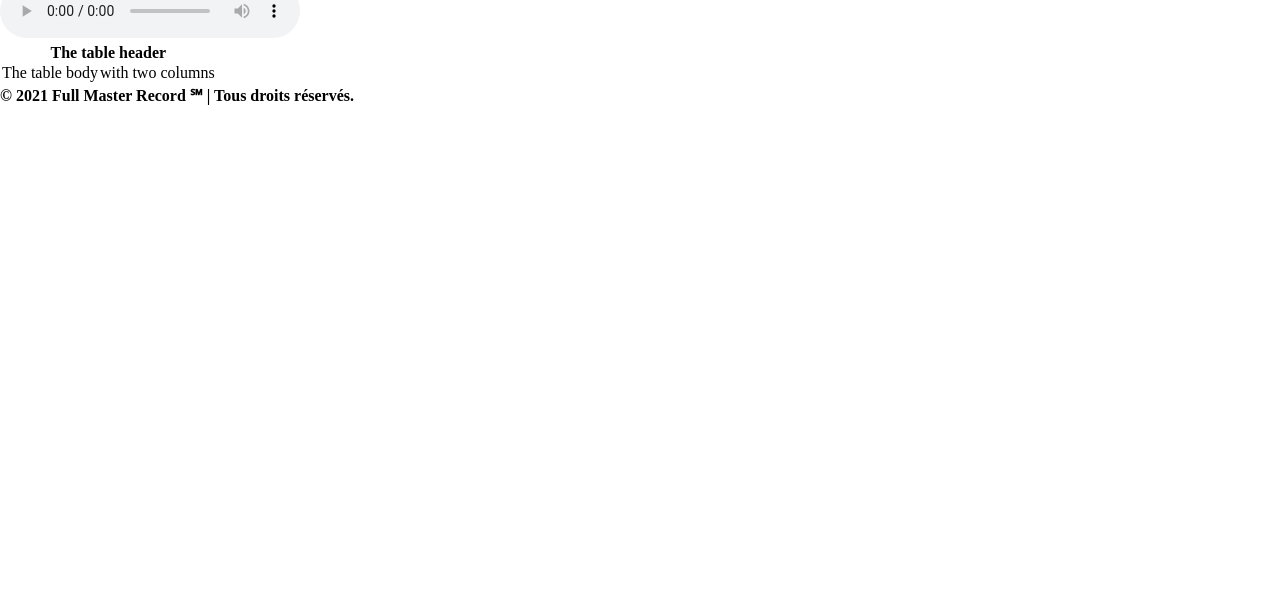
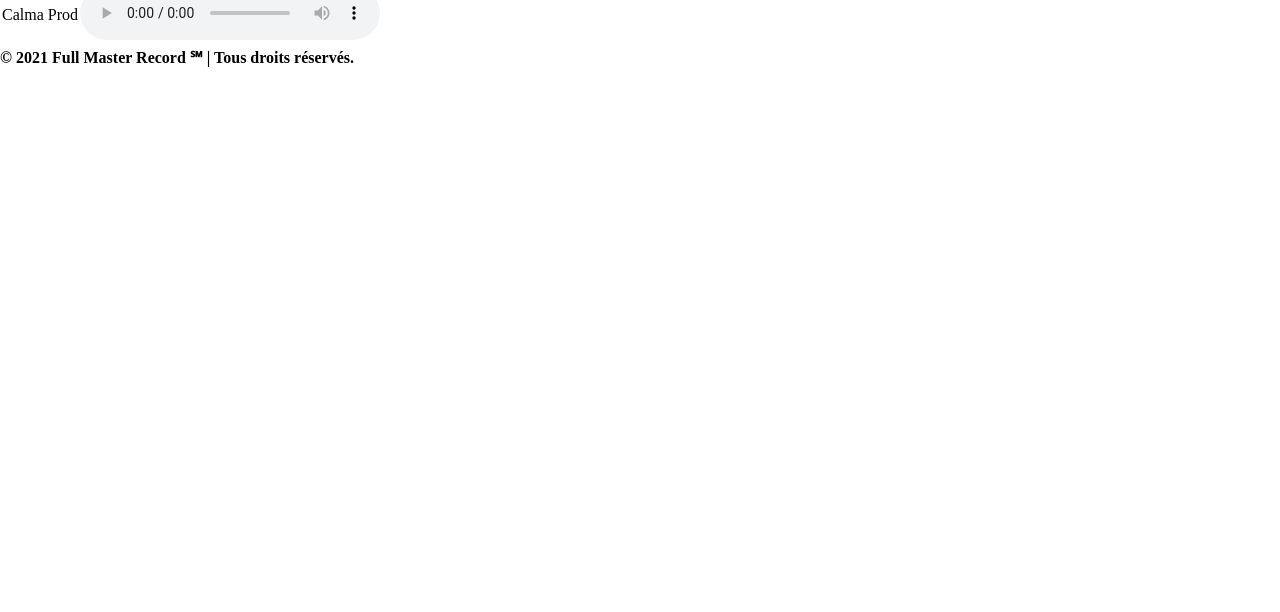
Before and after one commit to Fullmasterrecord/website, a plain HTML site: page index.html in a window 1280 px wide. Shown: the part 188-800 px from the top of the page. Drawn offline with Linux system fonts and the light colour scheme.

Commit message:
Update index.html

```diff
--- a/index.html
+++ b/index.html
@@ -21,20 +21,11 @@
       <h1>Full Master Records</h1>
   </header>
 
-  <div>
-    <audio controls controlsList="nodownload" src="mp3/son1.mp3"></audio>
-  </div>
-
   <table>
-    <thead>
-        <tr>
-            <th colspan="2">The table header</th>
-        </tr>
-    </thead>
     <tbody>
         <tr>
-            <td>The table body</td>
-            <td>with two columns</td>
+            <td>Calma Prod</td>
+            <td><audio controls controlsList="nodownload" src="mp3/son1.mp3"></audio></td>
         </tr>
     </tbody>
 </table>
```
